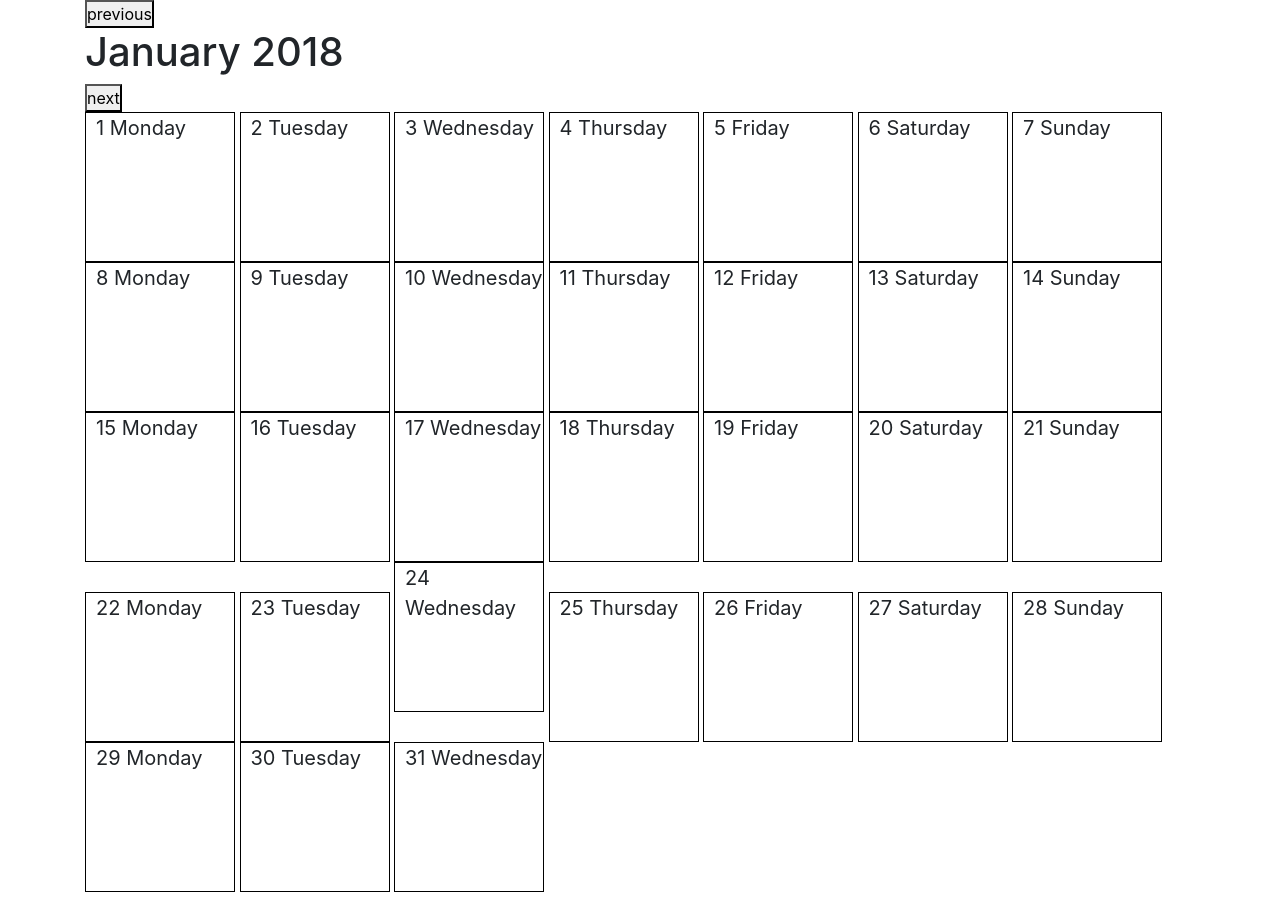
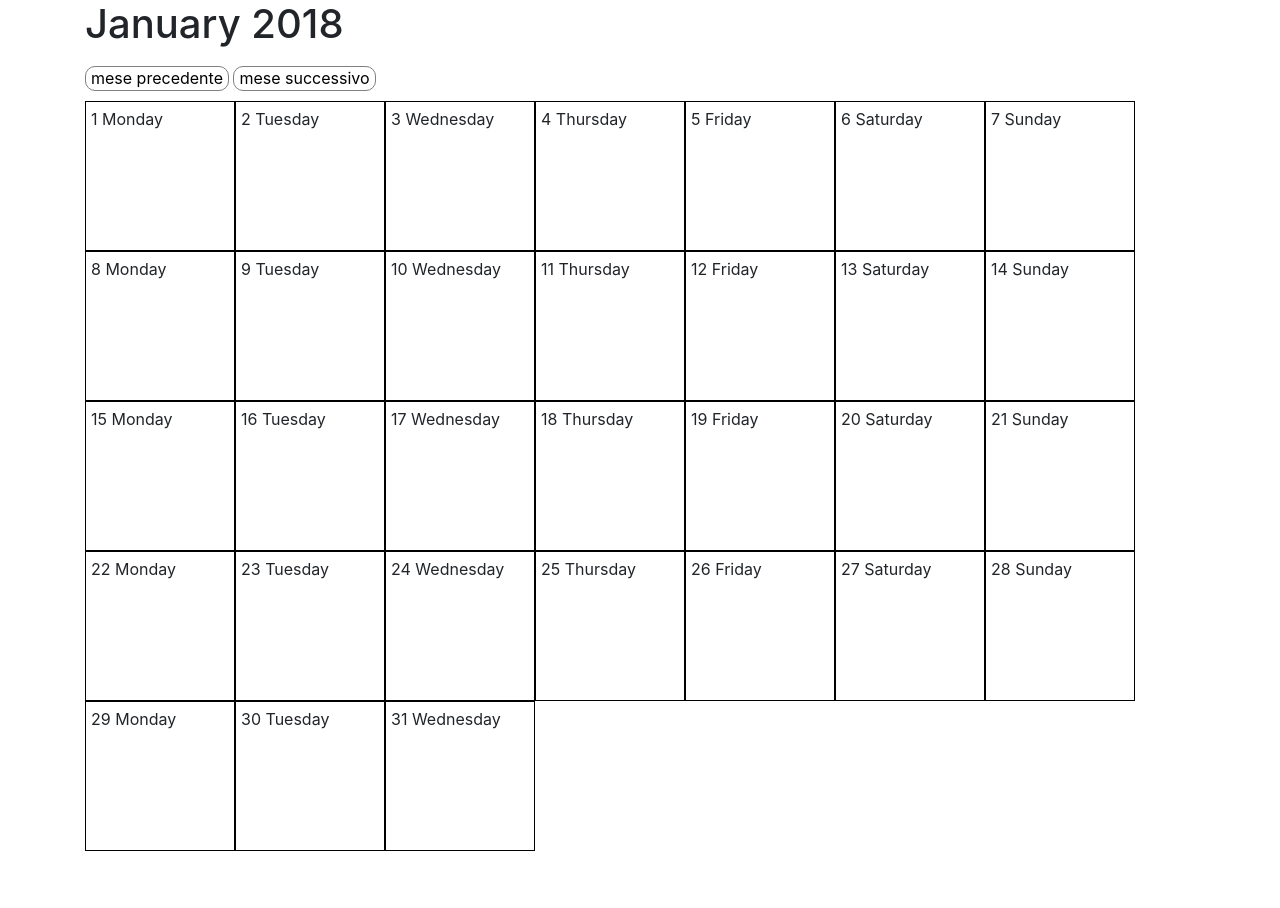
Before and after one commit to marcopro9/ajax-ex-calendar, a plain HTML site: page index.html in a window 1280 px wide. After the commit the page ends 851 px from the top, so only its background shows below. Drawn offline with nearby package versions, Linux system fonts and the light colour scheme; no server answers.

Commit message:
stile completo

```diff
--- a/css/master.css
+++ b/css/master.css
@@ -14,12 +14,18 @@
   height: 150px;
   width: 150px;
   border: 1px solid #000;
-  font-size: 20px;
-  padding-left: 10px;
+  word-wrap: break-word;
+  float:left;
+  padding: 5px;
 }
 .rosso{
   color: red;
 }
 button{
-  display: inline-block;
+  margin: 10px 0;
+  padding: 5px;
+  line-height: 13px;
+  border-radius: 10px;
+  background-color: #fff;
+  border: 1px solid grey;
 }
--- a/index.html
+++ b/index.html
@@ -15,9 +15,9 @@
 
     <!-- container calendario -->
     <div class="container">
-      <button class="precedente" type="button" name="button">previous</button>
       <h1 class="mese" data-mese=" "></h1>
-      <button class="successivo" type="button" name="button">next</button>
+      <button class="precedente" type="button" name="button">mese precedente</button>
+      <button class="successivo" type="button" name="button">mese successivo</button>
       <ul class="calendario">
 
       </ul>
```
